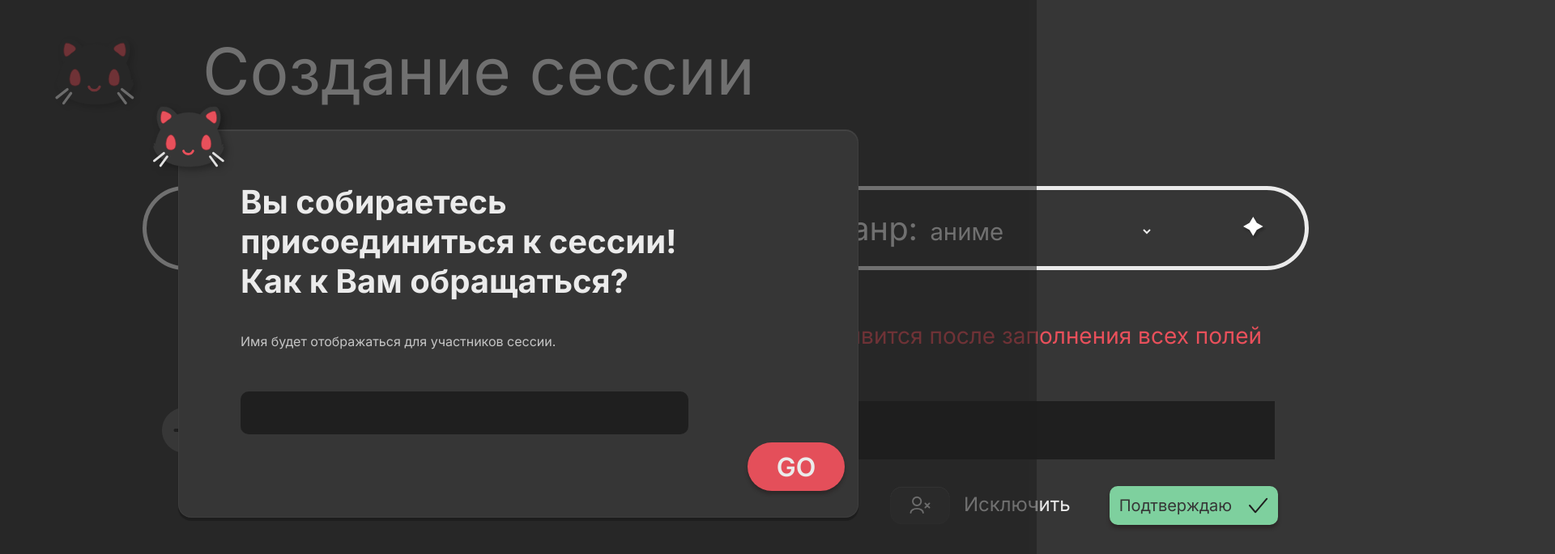
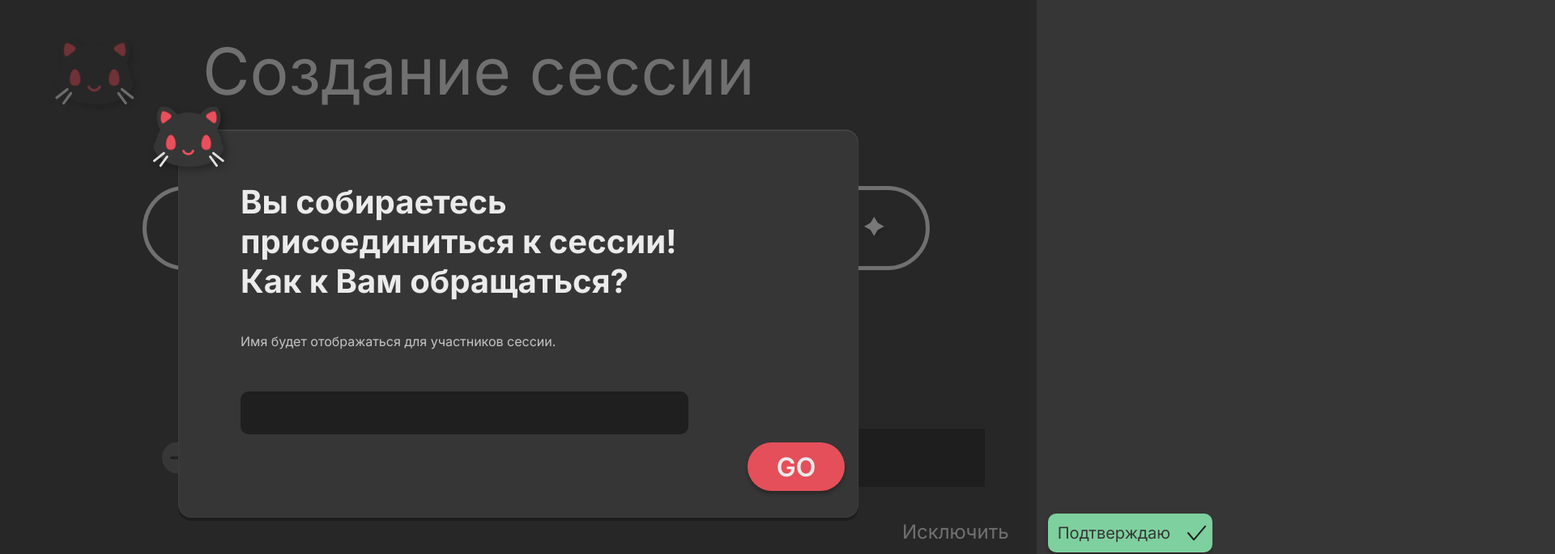
Before and after one commit to r10k5/pickYourMovie, a Vue app in the folder pickYourMovie/: page /create-session in a window 1280 px wide. Shown: the top 685 px of the page at 81% size, 1920 px wide, since content can reach past the window. Built offline with nearby package versions, Linux system fonts and the light colour scheme.

Commit message:
что то вроде поменяла хз

```diff
--- a/pickYourMovie/src/views/CreateSessionView.vue
+++ b/pickYourMovie/src/views/CreateSessionView.vue
@@ -212,7 +212,8 @@ const usersCount = computed(() => {
     justify-content: center;
     align-items: center;
     margin:auto;
-    height: 100vh;
+    height: 100%;
+    width: 100%;
 }
 .modal-button {
     min-height: 60px;
--- a/pickYourMovie/src/views/MatchView.vue
+++ b/pickYourMovie/src/views/MatchView.vue
@@ -32,9 +32,9 @@ function results() {
         <u class="resultsLink" @click="results">
             Перейти к результатам->
         </u>
+        <AppConfetti width="60%" class="confetti"> </AppConfetti>
+        <AppConfetti width="60%" class="confetti2"> </AppConfetti>
     </div>
-    <AppConfetti width="60%" class="confetti"> </AppConfetti>
-    <AppConfetti width="60%" class="confetti2"> </AppConfetti>
     <div class="zhopa" @click="results">
     </div>
 </template>
```
